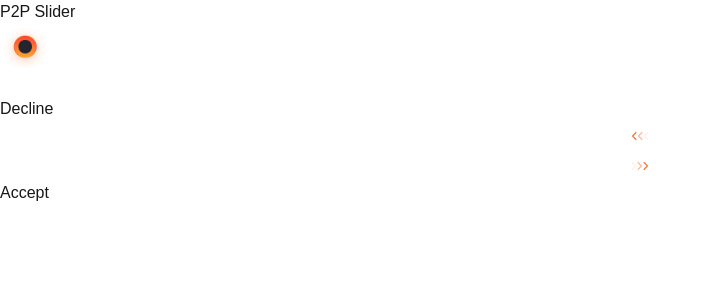
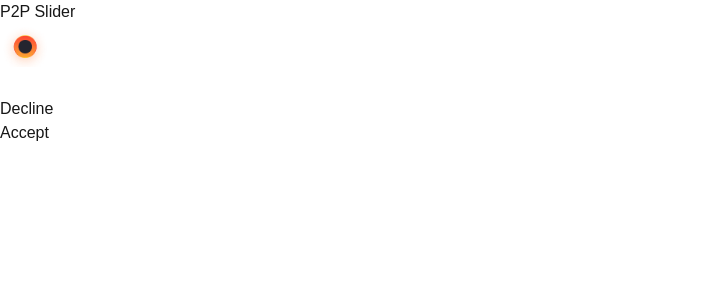
Before and after one commit to michaelsatumba/rebet-slider, a Next.js app: page / in a window 1280 px wide. Shown: the top 300 px of the page, without its empty margins (0-711 px from the left). Built offline with nearby package versions, Linux system fonts and the light colour scheme.

Commit message:
comment out player

```diff
--- a/src/app/page.tsx
+++ b/src/app/page.tsx
@@ -2,7 +2,7 @@
 import React, { useState, useRef, useEffect } from 'react';
 import Head from 'next/head';
 import Image from 'next/image';
-import { Player } from '@lottiefiles/react-lottie-player';
+// import { Player } from '@lottiefiles/react-lottie-player';
 
 const Slider: React.FC = () => {
   const [position, setPosition] = useState(120); // Start at center
@@ -83,12 +83,12 @@ const Slider: React.FC = () => {
         <div className="flex items-center space-x-2">
           <Image src="/StaticAssets/white_close.png" alt="Close" width={30} height={30} />
           <span className="text-white">Decline</span>
-          <Player
+          {/* <Player
             autoplay
             loop
             src="AnimatedAssets/glowing_left_arrows.json" // Path to your Lottie animation
             style={{ width: '30px', height: '30px' }}
-          />
+          /> */}
         </div>
       );
     }
@@ -117,12 +117,12 @@ return (
 // Neutral (Orange)
 return (
 <div className="flex items-center space-x-2">
-<Player
+{/* <Player
   autoplay
   loop
   src="AnimatedAssets/glowing_right_arrows.json" // Path to your Lottie animation
   style={{ width: '30px', height: '30px' }}
-/>
+/> */}
 <span className="text-white">Accept</span>
 <Image src="/StaticAssets/white_check.png" alt="Check" width={30} height={30} />
 </div>
```
